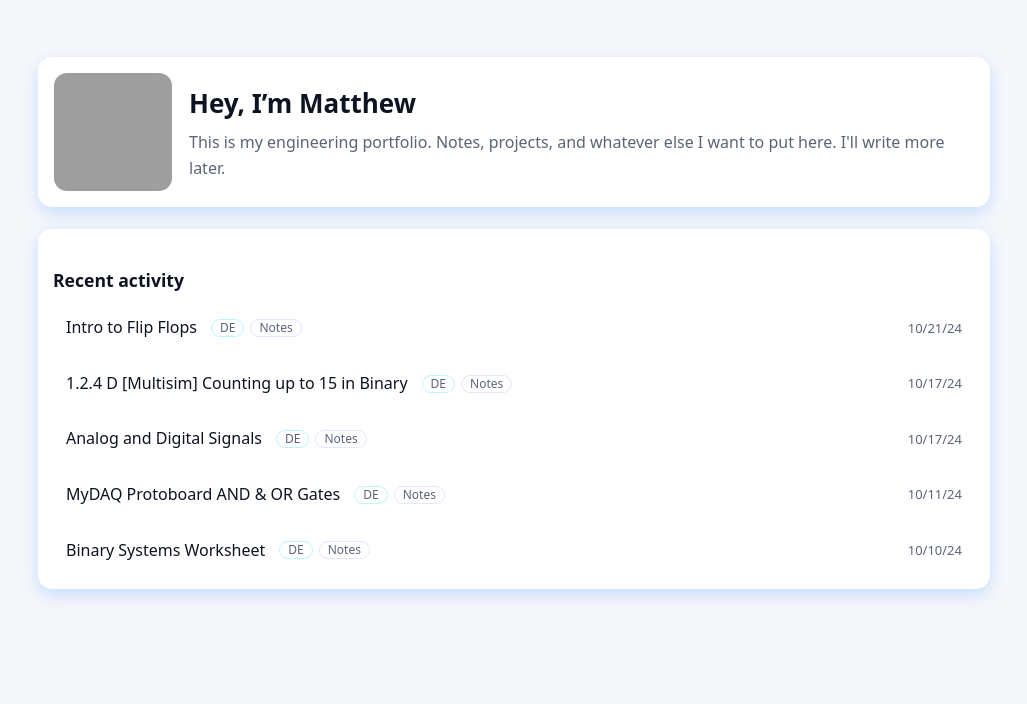
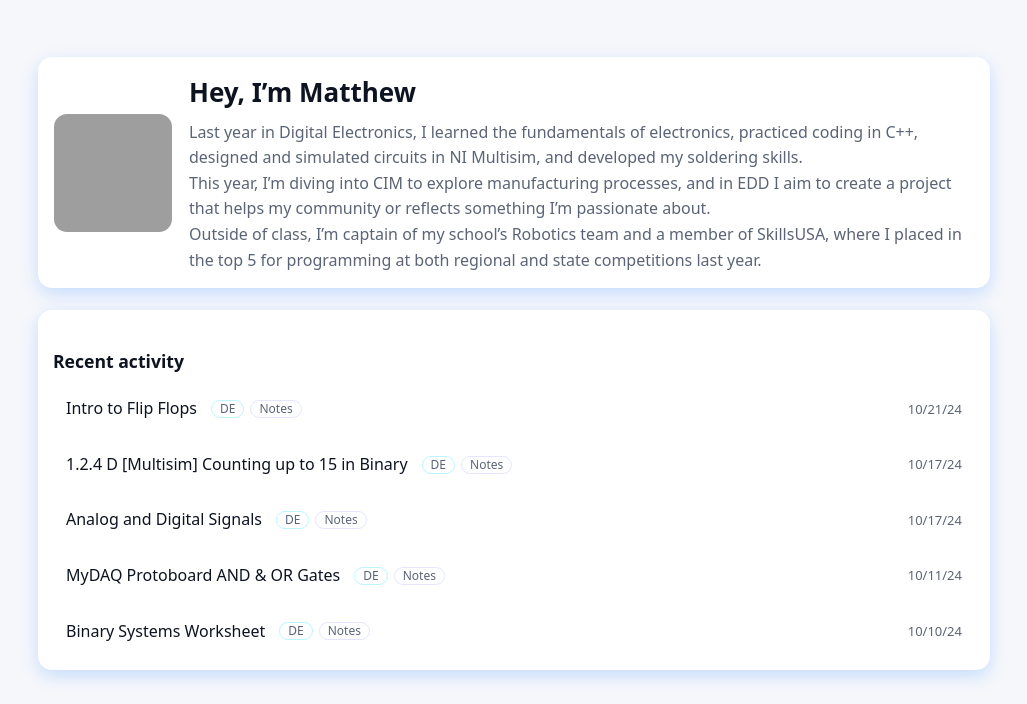
Before and after one commit to m-jeide/eng-portfolio, a website: page index.html in a window 1280 px wide. Shown: the part 96-800 px from the top of the page, without its empty margins (126-1153 px from the left). Drawn offline with Linux system fonts and the light colour scheme; grey boxes are pictures that could not be loaded.

Commit message:
Updated index and about me

```diff
--- a/index.html
+++ b/index.html
@@ -3,7 +3,7 @@
 <head>
   <meta charset="utf-8" />
   <meta name="viewport" content="width=device-width, initial-scale=1" />
-  <title>Engineering Portfolio • Index</title>
+  <title>Matthew's Engineering Portfolio • Index</title>
 
   <!-- Config first, then set <base> so all relative paths use /eng-portfolio/ -->
   <script src="/eng-portfolio/site.config.js"></script>
@@ -82,7 +82,15 @@
       <img src="selfie.JPG" alt="Photo of me" />
       <div>
         <h1>Hey, I’m Matthew</h1>
-        <p>This is my engineering portfolio. Notes, projects, and whatever else I want to put here. I'll write more later.</p>
+        <p>
+          Last year in Digital Electronics, I learned the fundamentals of electronics, practiced coding in C++, designed and simulated circuits in NI Multisim, and developed my soldering skills.
+        </p>
+        <p>
+          This year, I’m diving into CIM to explore manufacturing processes, and in EDD I aim to create a project that helps my community or reflects something I’m passionate about.
+        </p>
+        <p>
+          Outside of class, I’m captain of my school’s Robotics team and a member of SkillsUSA, where I placed in the top 5 for programming at both regional and state competitions last year.
+        </p>
       </div>
     </section>
 
```
Also changed, not shown: 1 other file.
